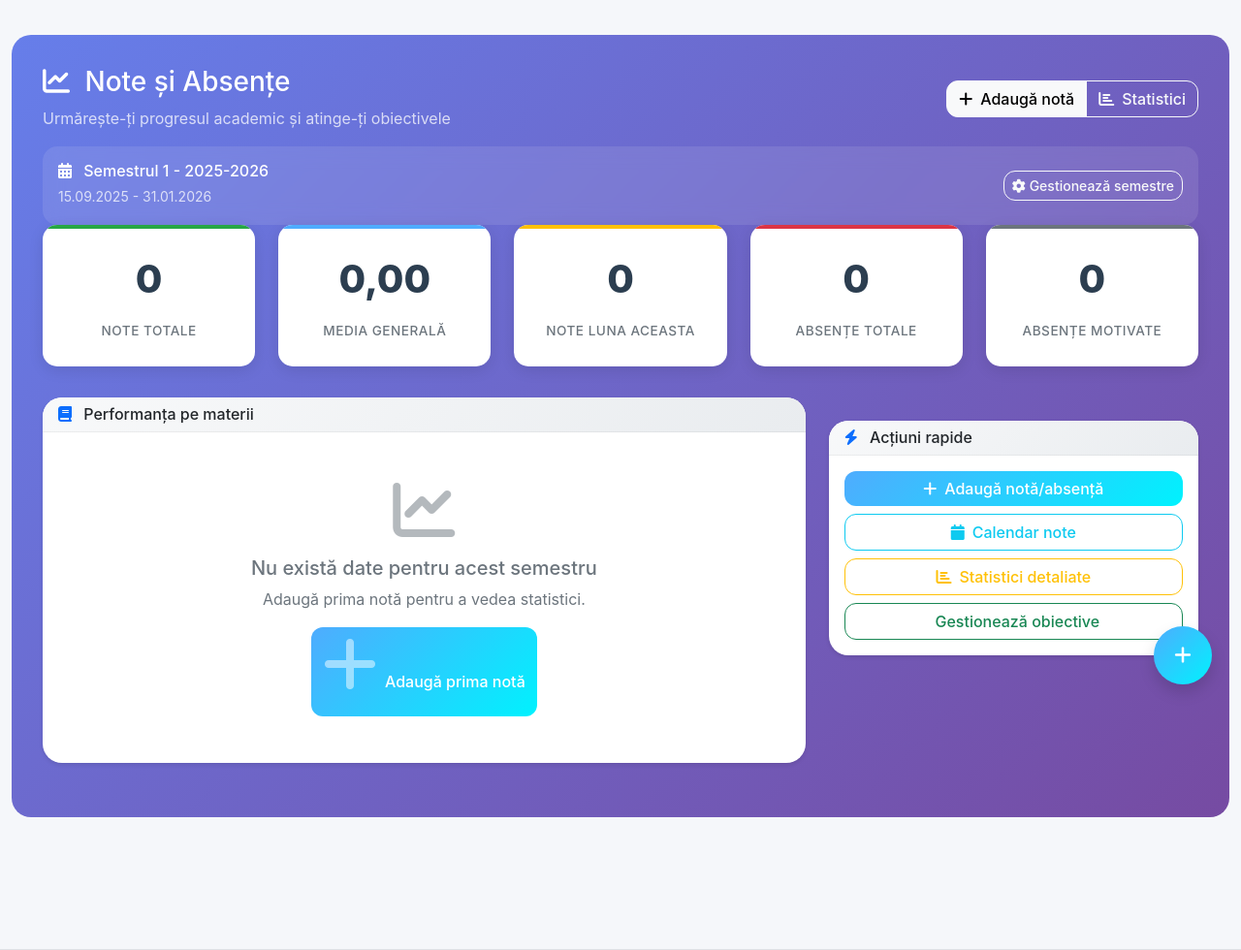
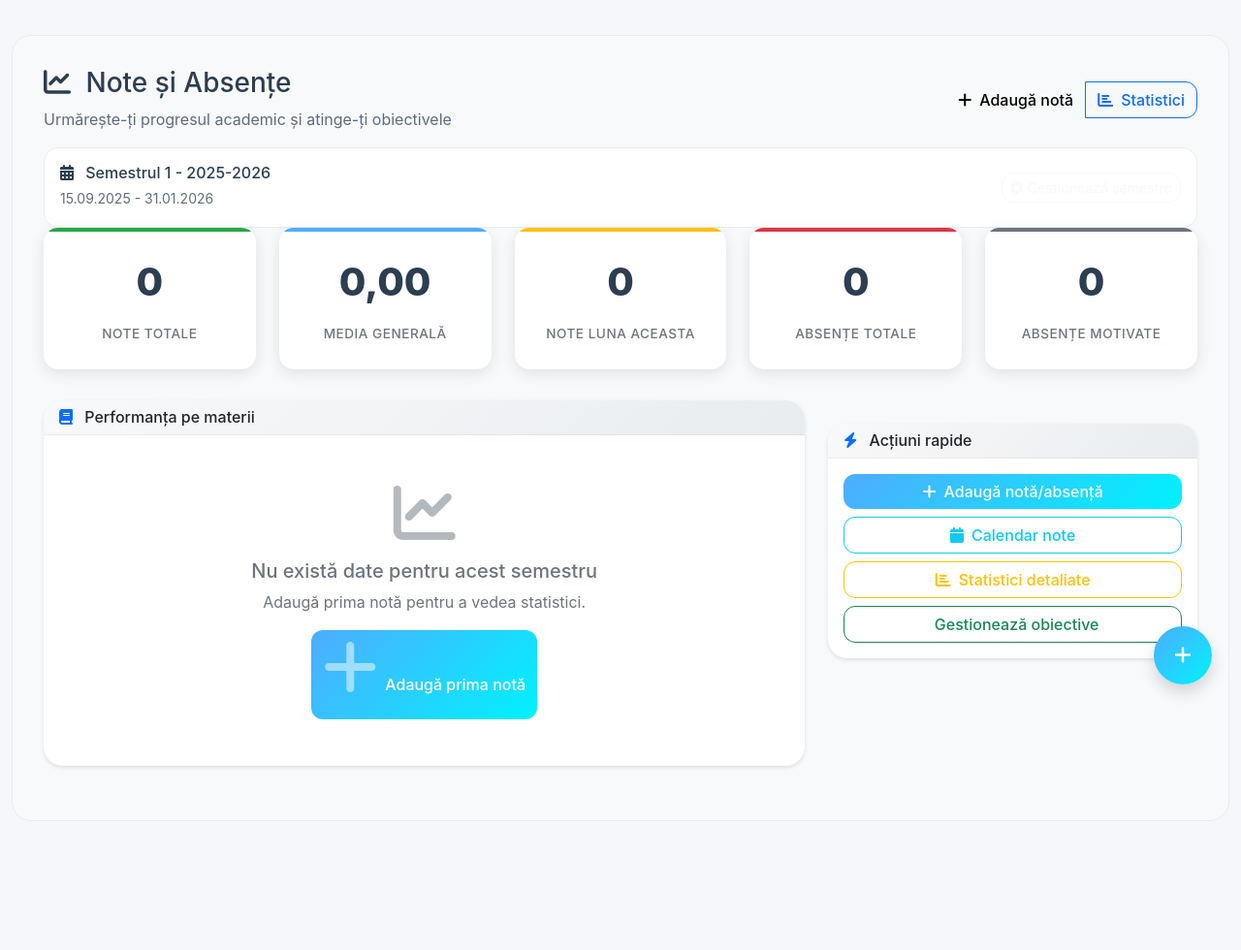
Before and after one commit to AlexIT86/School_manager, a Django app: page /note/ in a window 1280 px wide. Shown: the part 64-1044 px from the top of the page at 97% size. Run offline with Django 4.2, Linux system fonts and the light colour scheme; the visitor is signed in with stand-in values (Sample User, id 1); data comes from the database, SQL or seed files in the repository; data that the repository does not hold is empty; some libraries are stand-ins or nearby versions.

Commit message:
Update grades overview template for improved styling and user interface
- Changed the background color and text color of the grades header for better visibility.
- Updated the semester info background to a solid color and added a border for a cleaner look.
- Modified the button style for statistics to use the primary outline variant for consistency.
- Adjusted the recent grades header color to enhance readability.

```diff
--- a/templates/grades/overview.html
+++ b/templates/grades/overview.html
@@ -6,13 +6,14 @@
 {% block extra_css %}
 <style>
 .grades-header {
-    background: linear-gradient(135deg, #667eea 0%, #764ba2 100%);
-    color: white;
+    background: #f8f9fa;
+    color: #2c3e50;
     border-radius: 20px;
     padding: 2rem;
     margin-bottom: 2rem;
     position: relative;
     overflow: hidden;
+    border: 1px solid #e9ecef;
 }
 
 .grades-header::before {
@@ -27,11 +28,11 @@
 }
 
 .semester-info {
-    background: rgba(255, 255, 255, 0.1);
+    background: #ffffff;
     border-radius: 15px;
     padding: 1rem;
     margin-top: 1rem;
-    backdrop-filter: blur(10px);
+    border: 1px solid #e9ecef;
 }
 
 .stats-grid {
@@ -355,7 +356,7 @@
                     <a href="{% url 'grades:create' %}" class="btn btn-light">
                         <i class="fas fa-plus me-2"></i>Adaugă notă
                     </a>
-                    <a href="{% url 'grades:stats' %}" class="btn btn-outline-light">
+                    <a href="{% url 'grades:stats' %}" class="btn btn-outline-primary">
                         <i class="fas fa-chart-bar me-2"></i>Statistici
                     </a>
                 </div>
@@ -498,7 +499,7 @@
             {% if recent_grades %}
             <div class="recent-grades">
                 <div class="d-flex justify-content-between align-items-center mb-3">
-                    <h6 class="mb-0">
+                    <h6 class="mb-0" style="color:#2c3e50;">
                         <i class="fas fa-star me-2 text-warning"></i>
                         Note recente
                     </h6>
```
